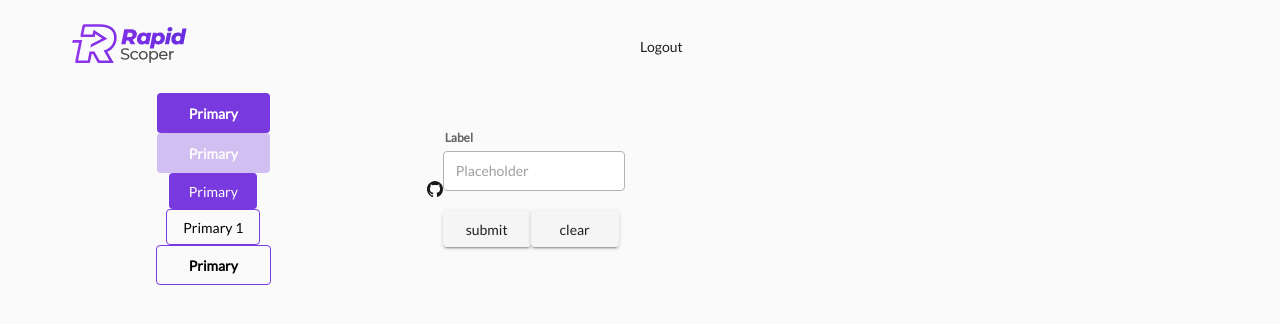
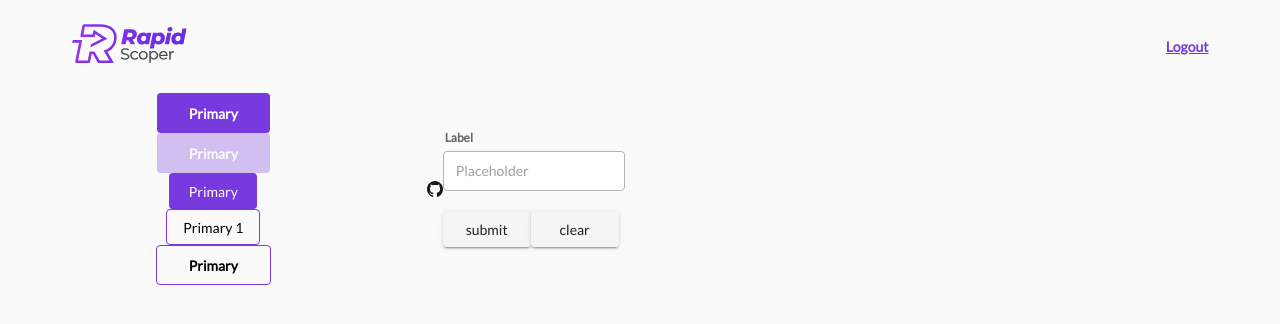
Before and after one commit to Mozzler/rapidscoper-frontend, a Vue app: page / in a window 1280 px wide. Shown: the top 324 px of the page. Built offline with nearby package versions, Linux system fonts and the light colour scheme; sample sign-in values are in the browser's storage; the HTML template or start-up script is replaced by a standard one.

Commit message:
add logout

```diff
--- a/src/components/particles/Header.vue
+++ b/src/components/particles/Header.vue
@@ -14,7 +14,9 @@
           </p>
         </template>
         <template v-else>
-          <button @click="logout">Logout</button>
+          <p class="text-xs-right">
+            <router-link to="/" @click.native="logout">Logout</router-link>
+          </p>
         </template>
       </v-flex>
     </v-layout>
@@ -39,7 +41,8 @@ export default {
     }
   },
   methods: {
-    async logout() {
+    async logout(event) {
+      event.preventDefault();
       await this.$store.dispatch(authConst.AUTH_LOGOUT);
       this.$router.push('/signup');
     }
```
